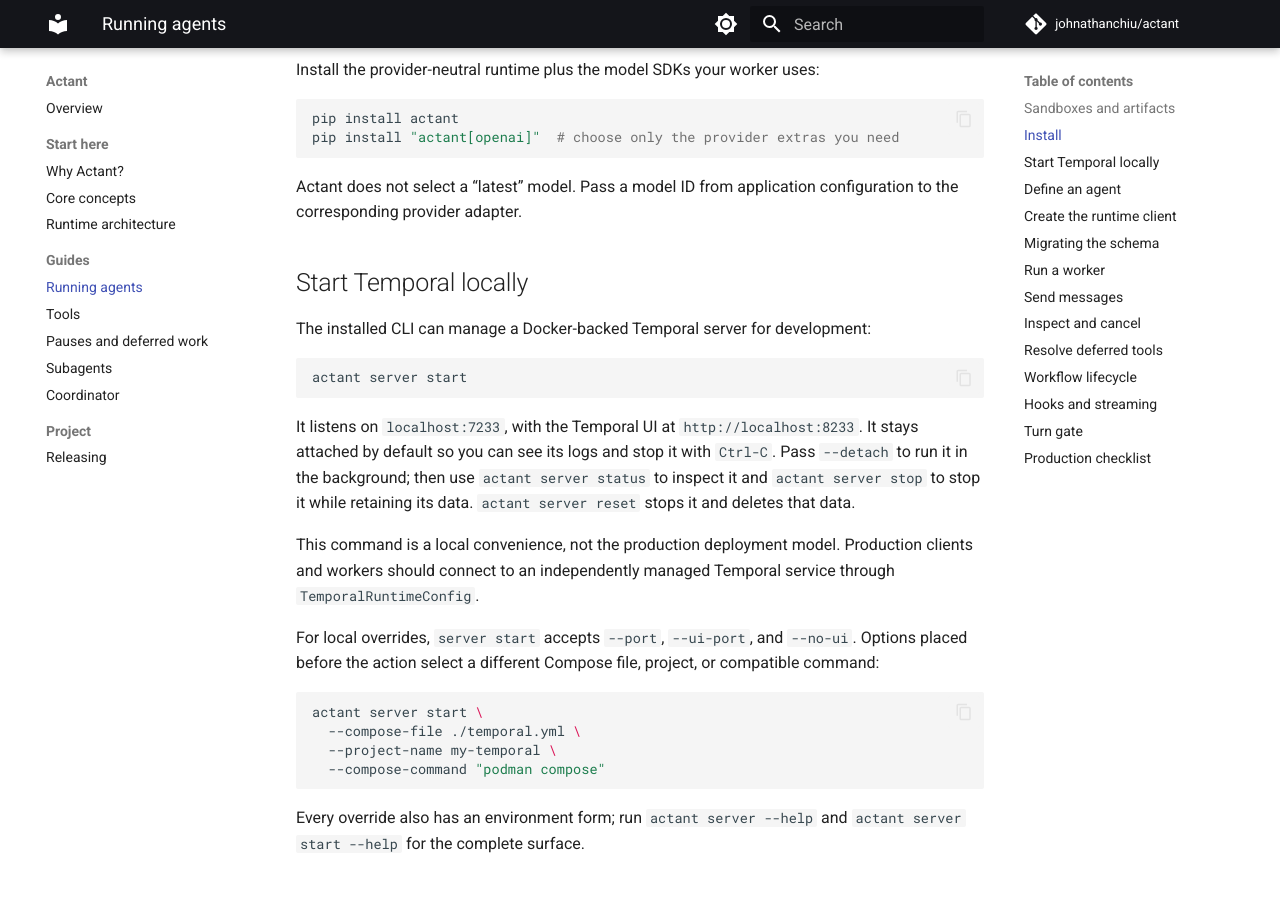
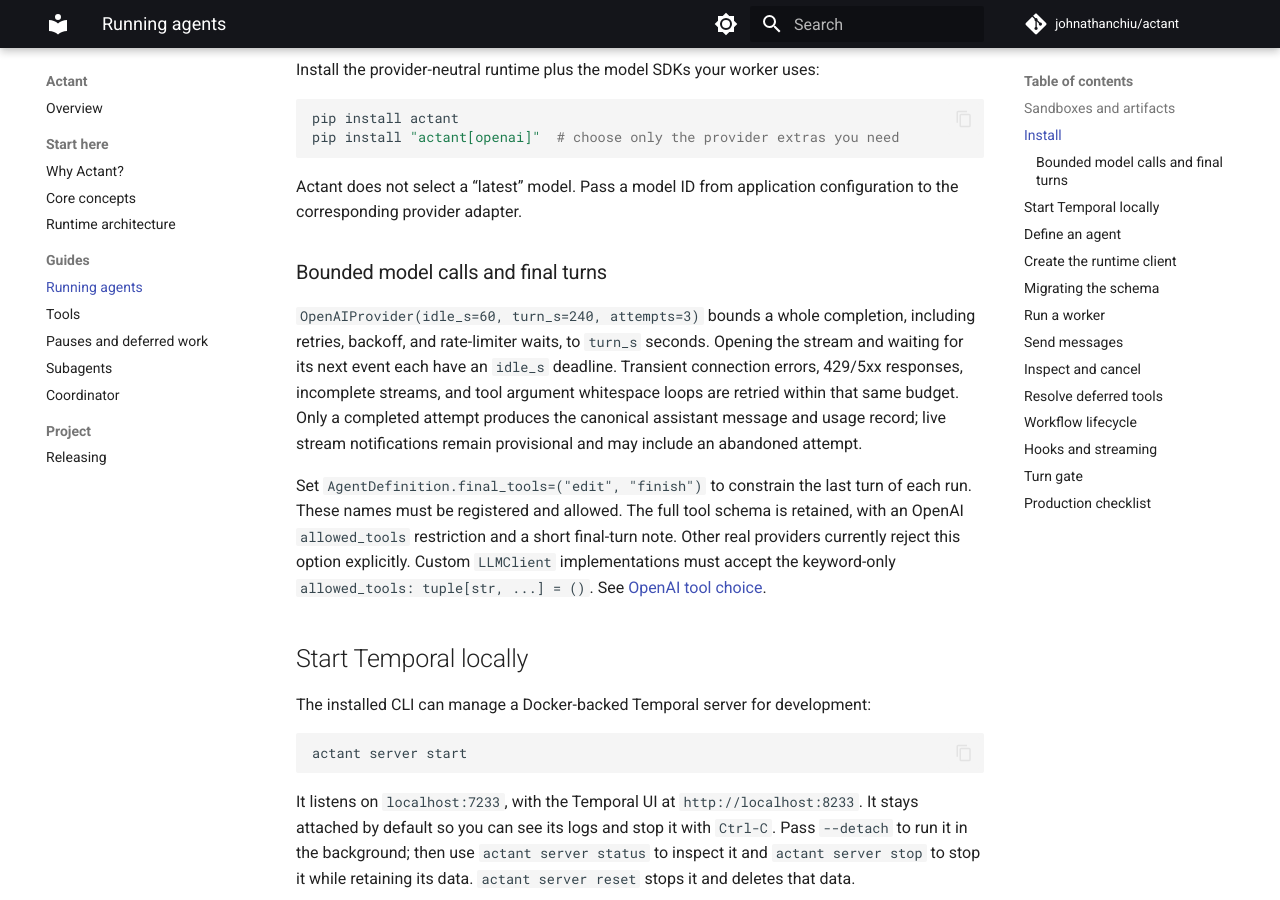
Before and after one commit to johnathanchiu/actant, an MkDocs documentation site: the page built from docs/actant-runtime-guide.md, in a window 1280 px wide and 900 px high, scrolled down 772 px. Built offline with MkDocs 1.6.1 and Material for MkDocs 9.7.7, drawn with Linux system fonts in a browser that asks for light colours; comment, search, counter and statistics services are not loaded.

Commit message:
Document model budgets, final tool restrictions and async runner lifecycle

```diff
--- a/docs/actant-runtime-guide.md
+++ b/docs/actant-runtime-guide.md
@@ -41,6 +41,23 @@
 
 Actant does not select a “latest” model. Pass a model ID from application
 configuration to the corresponding provider adapter.
+
+### Bounded model calls and final turns
+
+`OpenAIProvider(idle_s=60, turn_s=240, attempts=3)` bounds a whole completion,
+including retries, backoff, and rate-limiter waits, to `turn_s` seconds. Opening
+the stream and waiting for its next event each have an `idle_s` deadline.
+Transient connection errors, 429/5xx responses, incomplete streams, and tool
+argument whitespace loops are retried within that same budget. Only a completed
+attempt produces the canonical assistant message and usage record; live stream
+notifications remain provisional and may include an abandoned attempt.
+
+Set `AgentDefinition.final_tools=("edit", "finish")` to constrain the last turn
+of each run. These names must be registered and allowed. The full tool schema is
+retained, with an OpenAI `allowed_tools` restriction and a short final-turn note.
+Other real providers currently reject this option explicitly. Custom `LLMClient`
+implementations must accept the keyword-only `allowed_tools: tuple[str, ...] = ()`.
+See [OpenAI tool choice](https://developers.openai.com/api/docs/guides/function-calling#tool-choice).
 
 ## Start Temporal locally
 
```
Also changed, not shown: docs/tools-guide.md (+10 -1 lines).
